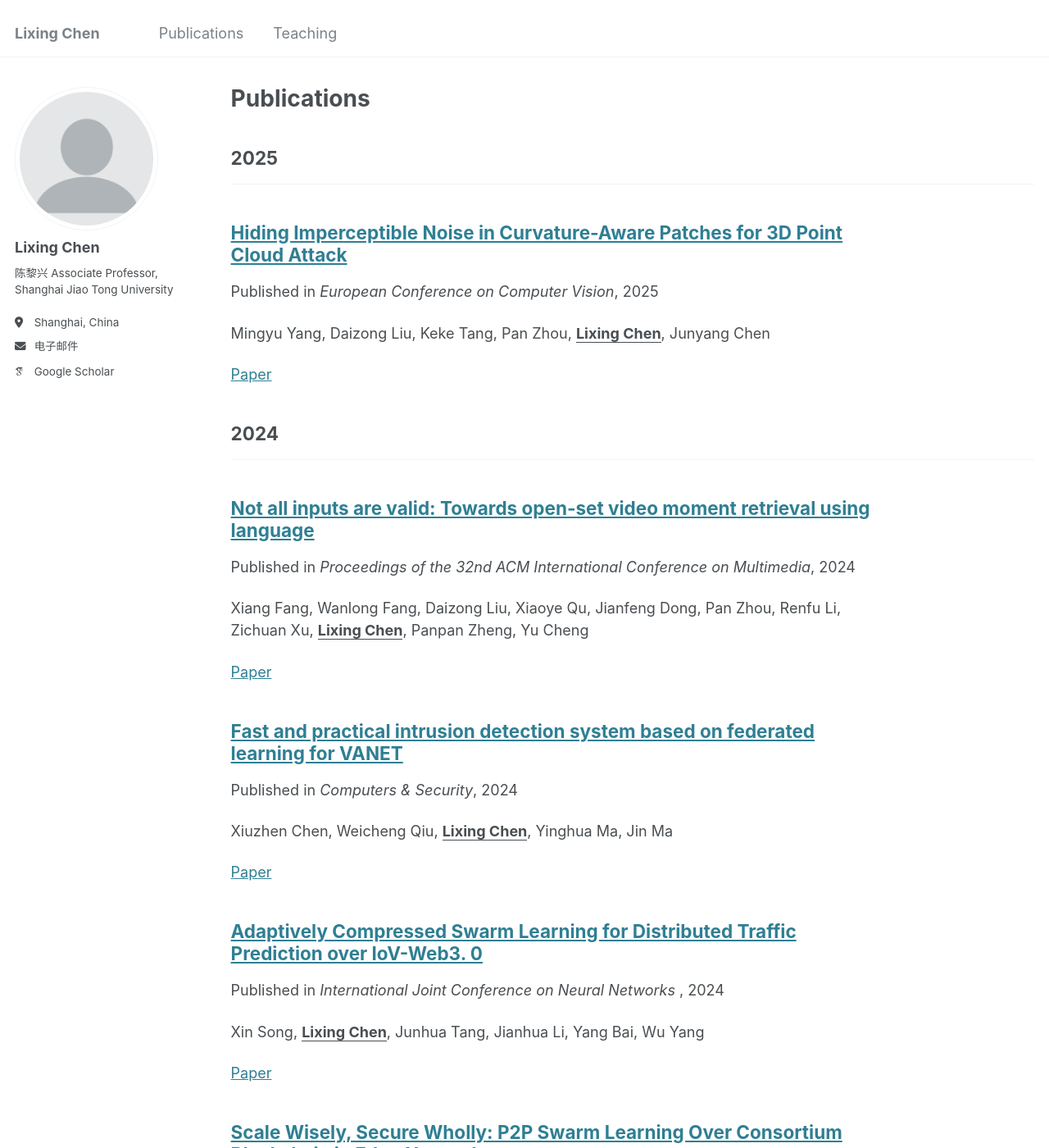
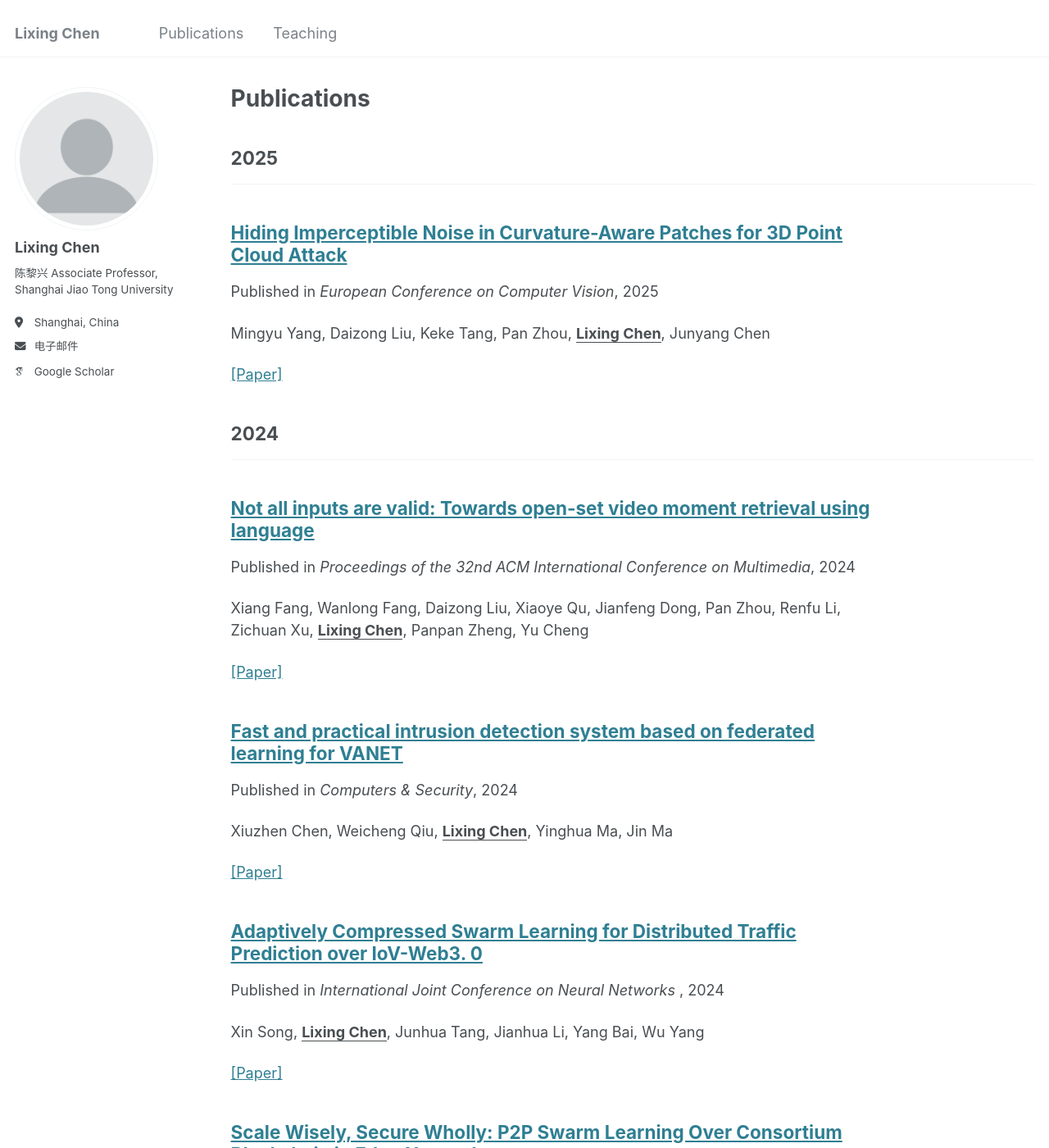
Before and after one commit to Cai-Cai-Zi/Cai-Cai-Zi.github.io, a Jekyll site: the page built from _pages/publications.html, in a window 1280 px wide and 1400 px high. Shown: the whole window at 82% size. Built offline with Jekyll 4.4.1, drawn with Linux system fonts in a browser that asks for light colours; some web fonts are replaced; some of the changed text lies outside the part shown.

```diff
--- a/_includes/archive-single.html
+++ b/_includes/archive-single.html
@@ -63,15 +63,15 @@
     {% endif %}
 
     {% if post.citation and post.paperurl and post.slidesurl %}
-      <p>Recommended citation: {{ post.citation }}<br /><a href="{{ post.paperurl }}">Paper</a> | <a href="{{ post.slidesurl }}">Download Slides</a></p>
+      <p>Recommended citation: {{ post.citation }}<br /><a href="{{ post.paperurl }}">[Paper]</a> | <a href="{{ post.slidesurl }}">Download Slides</a></p>
     {% elsif post.citation and post.paperurl %}
-      <p>Recommended citation: {{ post.citation }}<br /><a href="{{ post.paperurl }}">Paper</a></p>
+      <p>Recommended citation: {{ post.citation }}<br /><a href="{{ post.paperurl }}">[Paper]</a></p>
     {% elsif post.citation and post.slidesurl %}
       <p>Recommended citation: {{ post.citation }}<br /><a href="{{ post.slidesurl }}">Download Slides</a></p>
     {% elsif post.citation %}
       <p>Recommended citation: {{ post.citation }}</p>
     {% elsif post.paperurl %}
-      <p><a href=" {{ post.paperurl }} ">Paper</a></p>
+      <p><a href=" {{ post.paperurl }} ">[Paper]</a></p>
     {% elsif post.slidesurl %}
       <p><a href="{{ post.slidesurl }}">Download Slides</a></p>
     {% endif %}
```
